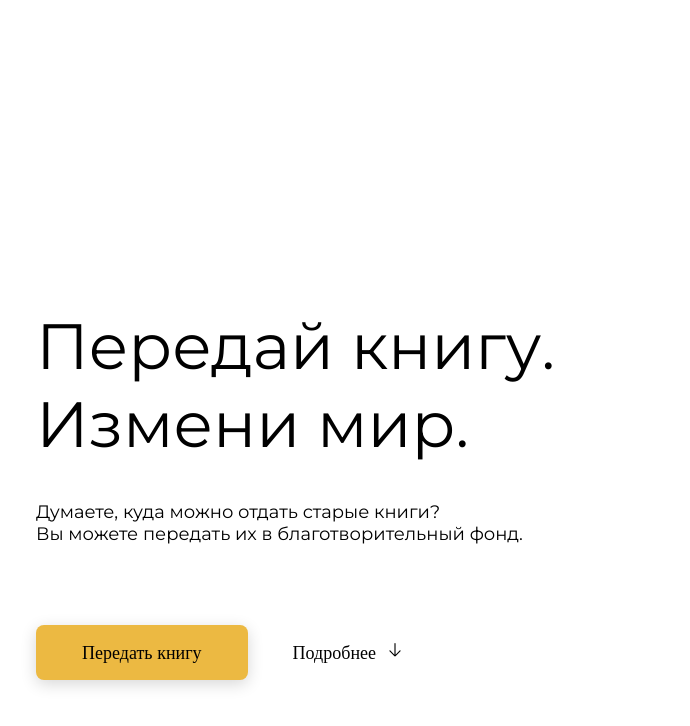
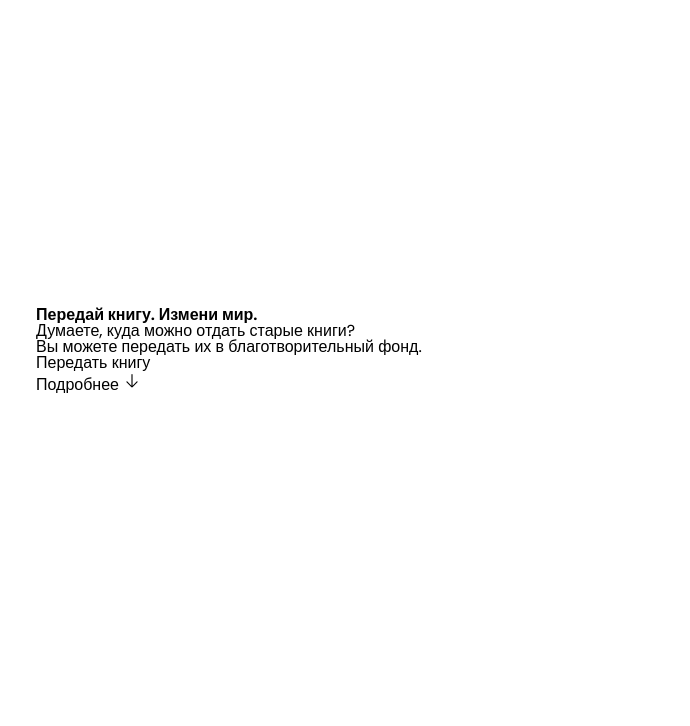
Before and after one commit to krkorolev/book, a plain HTML site: page index.html in a window 1280 px wide. Shown: the part 96-822 px from the top of the page, without its empty margins (39-729 px from the left). After the commit the page ends 800 px from the top, so only its background shows below. Drawn offline with Linux system fonts and the light colour scheme.

Commit message:
made header

```diff
--- a/css/style.css
+++ b/css/style.css
@@ -45,55 +45,3 @@ a {
 .materics-photo {
   position: relative;
 }
-.promo {
-  max-width: 668px;
-  margin-bottom: 90px;
-}
-.promo h1 {
-  font-family: "Montserrat";
-  font-weight: 400;
-  font-size: 64px;
-  line-height: 78px;
-  color: #000000;
-  margin-bottom: 38px;
-}
-
-/* .materics-photo {
-  position: absolute;
-  width: 1430px;
-  height: 871.32px;
-  left: 135px;
-  top: 0px;
-  z-index: 1;
-} */
-
-.promo p {
-  font-family: "Montserrat";
-  font-style: normal;
-  font-weight: 400;
-  font-size: 18px;
-  line-height: 22px;
-  margin-bottom: 80px;
-}
-
-.promo-footer {
-  align-items: center;
-  display: flex;
-  font-family: "Poppins";
-  font-style: normal;
-  font-weight: 500;
-  font-size: 18px;
-  line-height: 27px;
-}
-
-.promo-footer_buttom {
-  margin-right: 45px;
-  padding: 14px 46px;
-  background: #ecb942;
-  box-shadow: 0px 4px 16px rgba(0, 0, 0, 0.16);
-  border-radius: 8px;
-}
-
-.promo-footer_link {
-    margin-right: 10px;
-}
```
